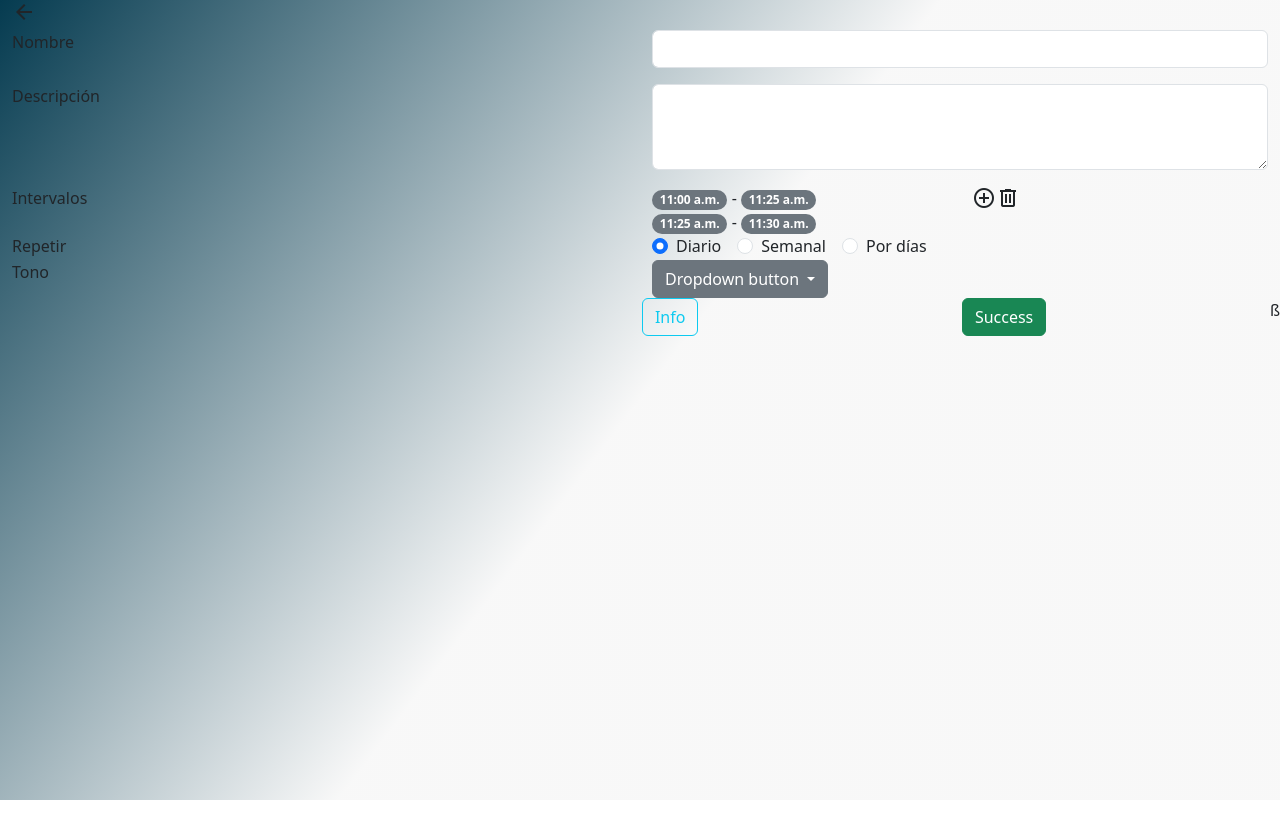
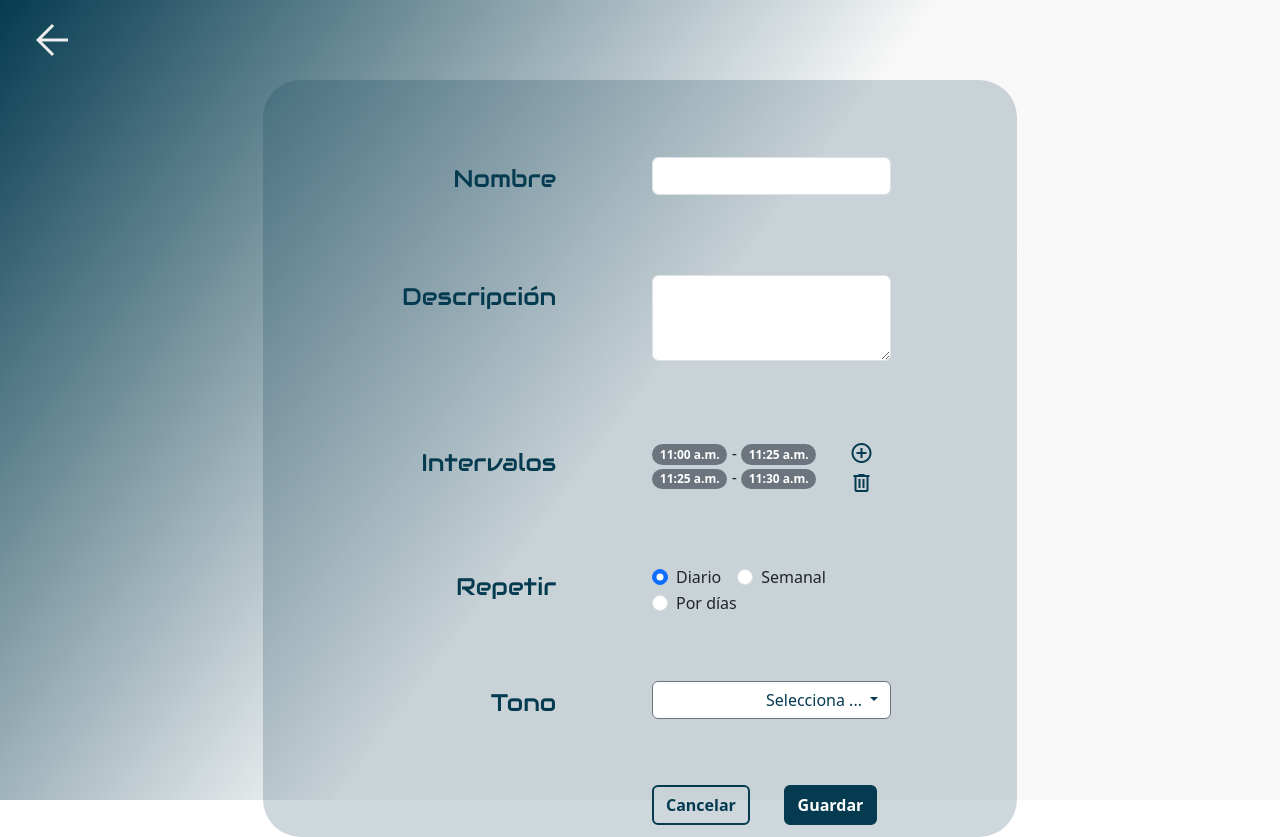
Before and after one commit to JuanSebastianBecerra/b-alert-web, an Angular app: page /create-configuration in a window 1280 px wide. Before the commit the page ends 800 px from the top, so only its background shows below. Built offline with nearby package versions, Linux system fonts and the light colour scheme.

Commit message:
add styles for create configuration and add navigation

```diff
--- a/src/app/create-configuration/create-configuration.component.css
+++ b/src/app/create-configuration/create-configuration.component.css
@@ -1,6 +1,87 @@
-#home-wrapper{
-    height: 100vh;
+#home-wrapper {
+  height: 100vh;
+  width: 100%;
+  background: rgb(5, 59, 80);
+  background: linear-gradient(
+    127deg,
+    rgba(5, 59, 80, 1) 0%,
+    rgba(238, 238, 238, 0.39537821964723385) 50%
+  );
+}
+
+#arrow-back {
+  color: #eeeeee;
+  padding: 1rem;
+  font-size: 3rem;
+}
+
+#arrow-back:hover {
+  cursor: pointer;
+}
+
+#form-creation {
+  background-color: rgba(5, 59, 80, 0.2);
+  margin: 0 20%;
+  padding: 1% 10%;
+  border-radius: 5%;
+}
+
+.margin-top-space {
+  margin-top: 4rem;
+}
+
+.cancel {
+  font-weight: bold;
+  color: #053b50;
+  border: 2px solid #053b50;
+}
+
+.cancel:hover {
+  color: white;
+  background-color: #053b50;
+  border: 2px solid white;
+}
+
+.save {
+  font-weight: bold;
+  background-color: #053b50;
+  color: white;
+  border: 2px solid #053b50;
+}
+
+.material-symbols-outlined{
+    color: #053b50;
+}
+
+.material-symbols-outlined:hover{
+    cursor: pointer;
+    color: #64ccc6;
+}
+
+.form-check-input:hover{
+    cursor: pointer;
+}
+
+.form-text{
+    color: #053b50;
+    font-size: 1.5rem;
+    font-family:  'Audiowide';
+    float: right;
+    padding-right: 30%;
+}
+
+.dropdown-toggle{
     width: 100%;
-    background: rgb(5,59,80);
-    background: linear-gradient(127deg, rgba(5,59,80,1) 0%, rgba(238,238,238,0.39537821964723385) 50%);
+    background-color: white;
+    color: #053b50;
+    text-align: right;
 }
+
+.dropdown-item{
+    width: 100%;
+    color: #053b50;
+    text-align: right;
+}
+.dropdown-menu{
+    width: 100%;
+}
--- a/src/app/create-configuration/create-configuration.component.html
+++ b/src/app/create-configuration/create-configuration.component.html
@@ -1,19 +1,24 @@
 <div id="home-wrapper" class="container-fluid">
   <div class="row">
     <div class="col-2">
-      <span class="material-symbols-outlined">arrow_back</span>
+      <span id="arrow-back" routerLink="/home" class="material-symbols-outlined">arrow_back</span>
     </div>
   </div>
-  <div class="row">
-    <div class="col">Nombre</div>
+  <div id="form-creation">
+    <div class="row margin-top-space">
+      <div class="col">
+        <span class="form-text">Nombre</span>
+      </div>
       <div class="col">
         <div class="mb-3">
           <input type="text" class="form-control" id="name-input" />
         </div>
       </div>
     </div>
-  <div class="row">
-    <div class="col">Descripción</div>
+    <div class="row margin-top-space">
+      <div class="col">
+        <span class="form-text">Descripción</span>
+      </div>
       <div class="col">
         <div class="mb-3">
           <textarea
@@ -24,11 +29,13 @@
         </div>
       </div>
     </div>
-  <div class="row">
-    <div class="col">Intervalos</div>
+    <div class="row margin-top-space">
+      <div class="col">
+        <span class="form-text">Intervalos</span>
+      </div>
       <div class="col">
         <div class="row">
-        <div class="col">
+          <div class="col-9">
             <div class="row">
               <div class="col">
                 <span class="badge rounded-pill text-bg-secondary"
@@ -52,15 +59,17 @@
               </div>
             </div>
           </div>
-        <div class="col">
+          <div class="col-3">
             <span class="material-symbols-outlined"> add_circle </span>
             <span class="material-symbols-outlined"> delete </span>
           </div>
         </div>
       </div>
     </div>
-  <div class="row">
-    <div class="col">Repetir</div>
+    <div class="row margin-top-space">
+      <div class="col">
+        <span class="form-text">Repetir</span>
+      </div>
       <div class="col">
         <div class="form-check form-check-inline">
           <input
@@ -95,8 +104,10 @@
         </div>
       </div>
     </div>
-  <div class="row">
-    <div class="col">Tono</div>
+    <div class="row margin-top-space">
+      <div class="col">
+        <span class="form-text">Tono</span>
+      </div>
       <div class="col">
         <div class="dropdown">
           <button
@@ -105,23 +116,26 @@
             data-bs-toggle="dropdown"
             aria-expanded="false"
           >
-          Dropdown button
+            Selecciona ...
           </button>
           <ul class="dropdown-menu">
-          <li><a class="dropdown-item" href="#">Action</a></li>
-          <li><a class="dropdown-item" href="#">Another action</a></li>
-          <li><a class="dropdown-item" href="#">Something else here</a></li>
+            <li><a class="dropdown-item" href="#">Jungle</a></li>
+            <li><a class="dropdown-item" href="#">Drumbs</a></li>
+            <li><a class="dropdown-item" href="#">Zamba</a></li>
           </ul>
         </div>
       </div>
     </div>
-  <div class="row">
+    <div class="row margin-top-space">
       <div class="col"></div>
       <div class="col-3">
-      <button type="button" class="btn btn-outline-info">Info</button>
+        <button type="button" routerLink="/home" class="btn btn-outline-info cancel">
+          Cancelar
+        </button>
       </div>
       <div class="col-3">
-      <button type="button" class="btn btn-success">Success</button>
-    </div>ß
+        <button type="button" routerLink="/home" class="btn btn-success save">Guardar</button>
       </div>
     </div>
+  </div>
+</div>
--- a/src/app/home/home.component.html
+++ b/src/app/home/home.component.html
@@ -465,7 +465,7 @@
           </div>
         </div>
       </div>
-      <a href="#" class="btn-flotante">+</a>
+      <a href="#" routerLink="/create-configuration" class="btn-flotante">+</a>
     </div>
   </div>
 </div>
```
Lines whose indentation alone changed are shown as unchanged.
